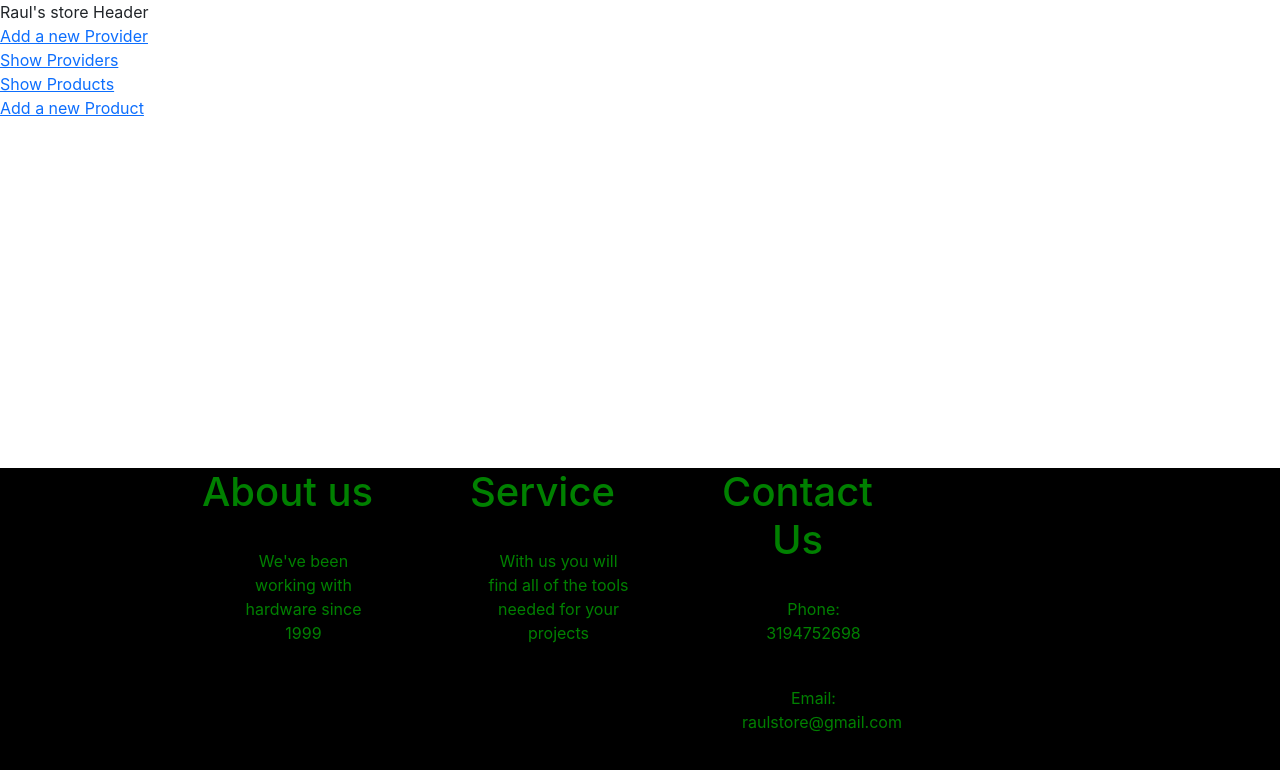
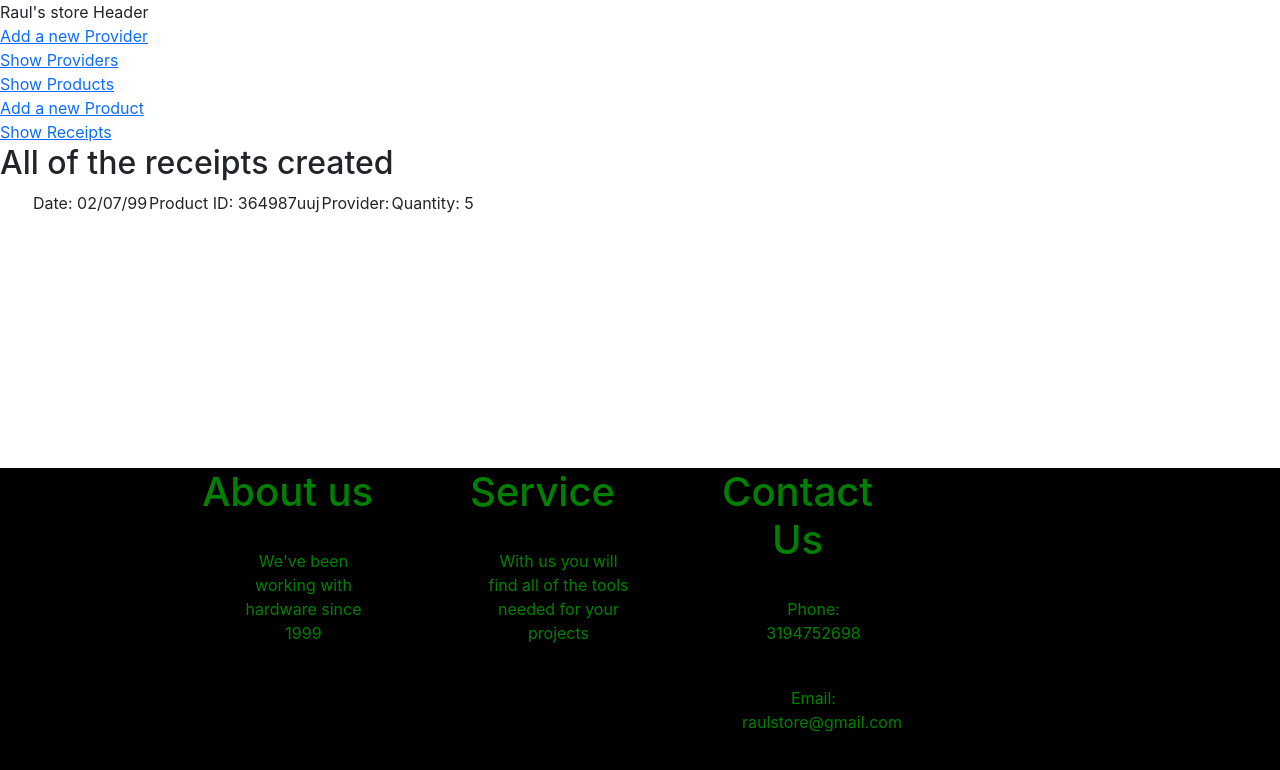
Before and after one commit to shermaes/front-store, a React (Vite) app: page /receipts in a window 1280 px wide. Shown: the top 770 px of the page. Built offline with nearby package versions, Linux system fonts and the light colour scheme; no server answers.

Commit message:
added get receipts function, works in the database!

```diff
--- /dev/null
+++ b/src/actions/GetReceipt.ts
@@ -0,0 +1,10 @@
+const getReceipt = async () =>{
+
+    let getRequest = await fetch('http://localhost:8081/api/get/receipts')
+
+    let data = await getRequest.json()
+
+    return data
+}
+
+export default getReceipt
--- /dev/null
+++ b/src/components/ReceiptList.tsx
@@ -0,0 +1,38 @@
+import React, { useEffect } from 'react'
+import { useDispatch, useSelector } from 'react-redux'
+import getReceipt from '../actions/GetReceipt'
+import { gettingReceipt, receiptType } from '../state/slice/ReceiptSlice'
+import store from '../state/Store'
+
+const ReceiptList = () => {
+
+    const dispatch = useDispatch()
+
+    const receiptsSavedInStore = useSelector((state:store) => state.receipt)
+
+    useEffect(()=>{
+        getReceipt().then(
+            (receipt)=>{
+                dispatch(gettingReceipt(receipt))
+            }
+        )
+        },[])
+
+  return (
+    <div>
+    <h2>All of the receipts created</h2>
+    <ul>
+         {receiptsSavedInStore.map((receipt)=>
+            <tr key={receipt.id}>
+                <td>Date: {receipt.date}</td>
+                <td> Product ID: {receipt.id_product}</td>
+                <td> Provider: {receipt.provider.name}</td>
+                <td>Quantity: {receipt.quantity}</td>
+            </tr>)}
+            </ul>
+    </div>
+
+  )
+}
+
+export default ReceiptList
--- a/src/routes/PrivateRoutes.tsx
+++ b/src/routes/PrivateRoutes.tsx
@@ -3,6 +3,7 @@ import ProductForm from "../components/ProductForm";
 import ProductList from "../components/ProductList";
 import ProviderForm from "../components/ProviderForm";
 import ProviderList from "../components/ProviderList";
+import ReceiptList from "../components/ReceiptList";
 
 function PrivateRoutes() {
     return(
@@ -16,11 +17,14 @@ function PrivateRoutes() {
 
            <tr><Link to ='/addingProvider'>Add a new Product</Link></tr>
 
+           <tr><Link to ='/receipts'>Show Receipts</Link></tr>
+
             <Routes>
             <Route path="/" element={<ProviderForm/>}></Route>
             <Route path="/providers" element={<ProviderList/>}></Route>
             <Route path="/products" element={<ProductList/>}></Route>
             <Route path="/addingProvider" element={<ProductForm/>}></Route>
+            <Route path="/receipts" element={<ReceiptList/>}></Route>
             </Routes>
         </div>
     )
--- a/src/state/Store.ts
+++ b/src/state/Store.ts
@@ -1,6 +1,7 @@
 import { configureStore } from "@reduxjs/toolkit";
 import ProductReducer, { productType } from "./slice/ProductSlice";
 import providerReducer, {providerType} from "./slice/ProviderSlices"
+import ReceiptReducer, { receiptType } from "./slice/ReceiptSlice";
 
 
 
@@ -8,7 +9,8 @@ const store = configureStore(
     {
         reducer:{
         provider: providerReducer,
-        product: ProductReducer
+        product: ProductReducer,
+        receipt:ReceiptReducer
         }
     }
 )
@@ -16,6 +18,7 @@ const store = configureStore(
 type store = {
     provider: providerType[]
     product: productType[]
+    receipt: receiptType[]
 }
 
 export default store
--- /dev/null
+++ b/src/state/slice/ReceiptSlice.ts
@@ -0,0 +1,36 @@
+import { createSlice } from "@reduxjs/toolkit"
+import { providerType } from "./ProviderSlices"
+
+type receiptType ={
+    id:string,
+    provider: providerType,
+    id_product: string,
+    date: string,
+    quantity: number
+}
+
+const initialState = [
+    {
+    id:'56464o',
+    provider: 'Angel',
+    id_product: '364987uuj',
+    date: '02/07/99',
+    quantity: 5
+    }
+]
+
+const receiptSlice = createSlice({
+    name:'receipt',
+    initialState,
+    reducers:{
+        createReceipt(state, action){
+            state.push(action.payload)
+        },
+        gettingReceipt(state, action){
+            return action.payload
+        }
+        }
+    })
+ export default receiptSlice.reducer
+ export const {createReceipt, gettingReceipt}=receiptSlice.actions
+ export type {receiptType}
```
